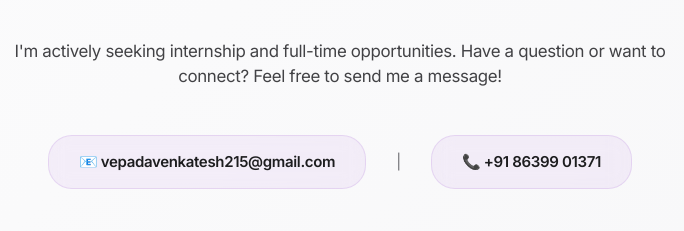
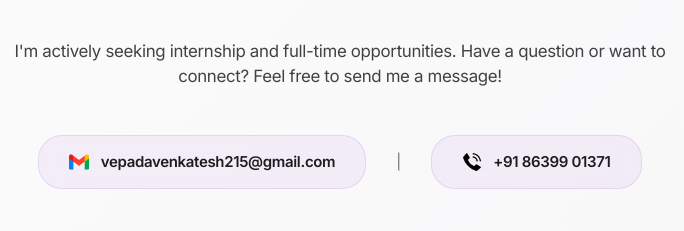
Before and after one commit to VVenkatesh215/portfolio, a plain HTML site: page src/index.html in a window 1280 px wide. Shown: the part 4620-4851 px from the top of the page, 300-984 px from the left. Drawn offline with nearby package versions, Linux system fonts and the light colour scheme.

Commit message:
Added images

```diff
--- a/src/assets/css/main.css
+++ b/src/assets/css/main.css
@@ -730,6 +730,13 @@ img {
     height: 20px;
 }
 
+.contact__icon-img {
+    width: 20px;
+    height: 20px;
+    object-fit: contain;
+    flex-shrink: 0;
+}
+
 .contact__divider {
     color: var(--color-text-muted);
     font-weight: 300;
--- a/src/index.html
+++ b/src/index.html
@@ -6,7 +6,7 @@
     <meta name="description" content="Vepada Venkatesh - Data Engineer Portfolio. Specialized in Azure, PySpark, and building scalable data pipelines.">
     <meta name="keywords" content="Data Engineer, Data Analyst, PySpark, Azure, Python, Portfolio, Software Developer, Power BI">
     <meta name="author" content="Vepada Venkatesh">
-    <link rel="icon" type="image/jpeg" href="VV logo.jpeg">
+    <link rel="icon" type="image/jpeg" href="V-logo.png">
     <title>Vepada Venkatesh - Data Engineer & Analyst Portfolio</title>
 
     <link rel="preconnect" href="https://fonts.googleapis.com">
@@ -349,10 +349,12 @@
 
                 <div class="contact__info" data-animation="fade-up">
                     <a href="mailto:vepadavenkatesh215@gmail.com" class="contact__link">
-                        📧 vepadavenkatesh215@gmail.com
+                        <img src="gmail-logo.png" alt="Gmail" class="contact__icon-img"> vepadavenkatesh215@gmail.com
                     </a>
                     <span class="contact__divider">|</span>
-                    <a href="tel:+918639901371" class="contact__link">📞 +91 86399 01371</a>
+                    <a href="tel:+918639901371" class="contact__link">
+                        <img src="phone-logo.png" alt="Phone" class="contact__icon-img"> +91 86399 01371
+                    </a>
                 </div>
 
                 <form action="https://formspree.io/f/mblzndla" method="POST" class="contact__form" data-animation="fade-up">
```
Also changed, not shown: docs/index.html (+5 -3 lines), docs/V-logo.png (added), docs/VV logo.jpeg (deleted), docs/gmail-logo.png (added), docs/phone-logo.png (added), src/V-logo.png (added), src/VV logo.jpeg (deleted), src/gmail-logo.png (added), src/phone-logo.png (added).
